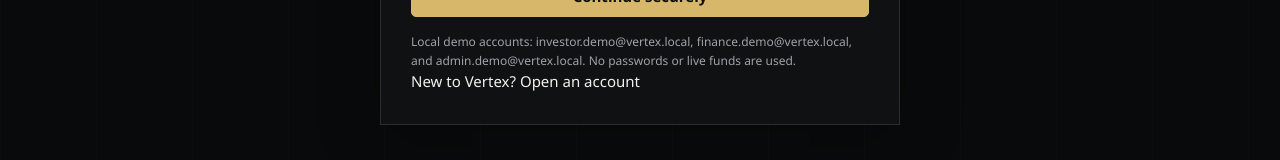
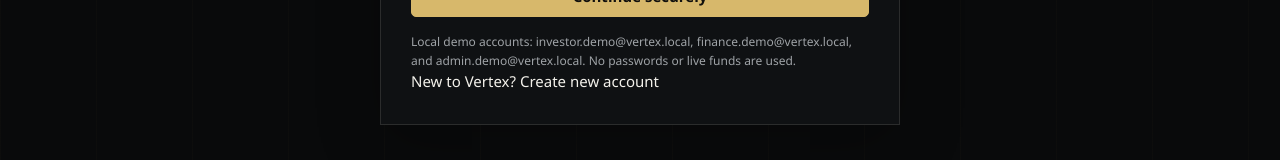
Before and after one commit to ProgJosh/Vertex-Legacy, a Next.js app in the folder apps/web/: page /login in a window 1280 px wide. Shown: the part 366-526 px from the top of the page. Built offline with nearby package versions, Linux system fonts and the light colour scheme.

Commit message:
Separate sign in and account creation actions

```diff
--- a/apps/web/app/(marketing)/login/page.tsx
+++ b/apps/web/app/(marketing)/login/page.tsx
@@ -20,9 +20,16 @@
             : "Local development uses isolated demonstration identities."}
         </p>
         {useAuth0 ? (
-          <Button asChild style={{ width: "100%" }}>
-            <a href="/auth/login">Sign in securely</a>
-          </Button>
+          <div style={{ display: "grid", gap: 12 }}>
+            <Button asChild style={{ width: "100%" }}>
+              <a href="/auth/login">Sign in to existing account</a>
+            </Button>
+            <Button asChild variant="secondary" style={{ width: "100%" }}>
+              <a href="/auth/login?screen_hint=signup&returnTo=%2Finvestor%2Fonboarding">
+                Create new account
+              </a>
+            </Button>
+          </div>
         ) : (
           <Suspense
             fallback={
@@ -32,9 +39,11 @@
             <LoginForm />
           </Suspense>
         )}
-        <p>
-          New to Vertex? <a href={useAuth0 ? "/auth/login?screen_hint=signup&returnTo=%2Finvestor%2Fonboarding" : "/register"}>Open an account</a>
-        </p>
+        {!useAuth0 && (
+          <p>
+            New to Vertex? <a href="/register">Create new account</a>
+          </p>
+        )}
       </section>
     </div>
   );
--- a/apps/web/components/public-shell.tsx
+++ b/apps/web/components/public-shell.tsx
@@ -20,7 +20,7 @@
         </nav>
         <div className="header-actions">
           <Button asChild variant="secondary" size="small">
-            <Link href="/login">Sign in</Link>
+            <a href="/login">Sign in</a>
           </Button>
           <Button asChild size="small">
             <a href={signupHref}>Open account</a>
```
